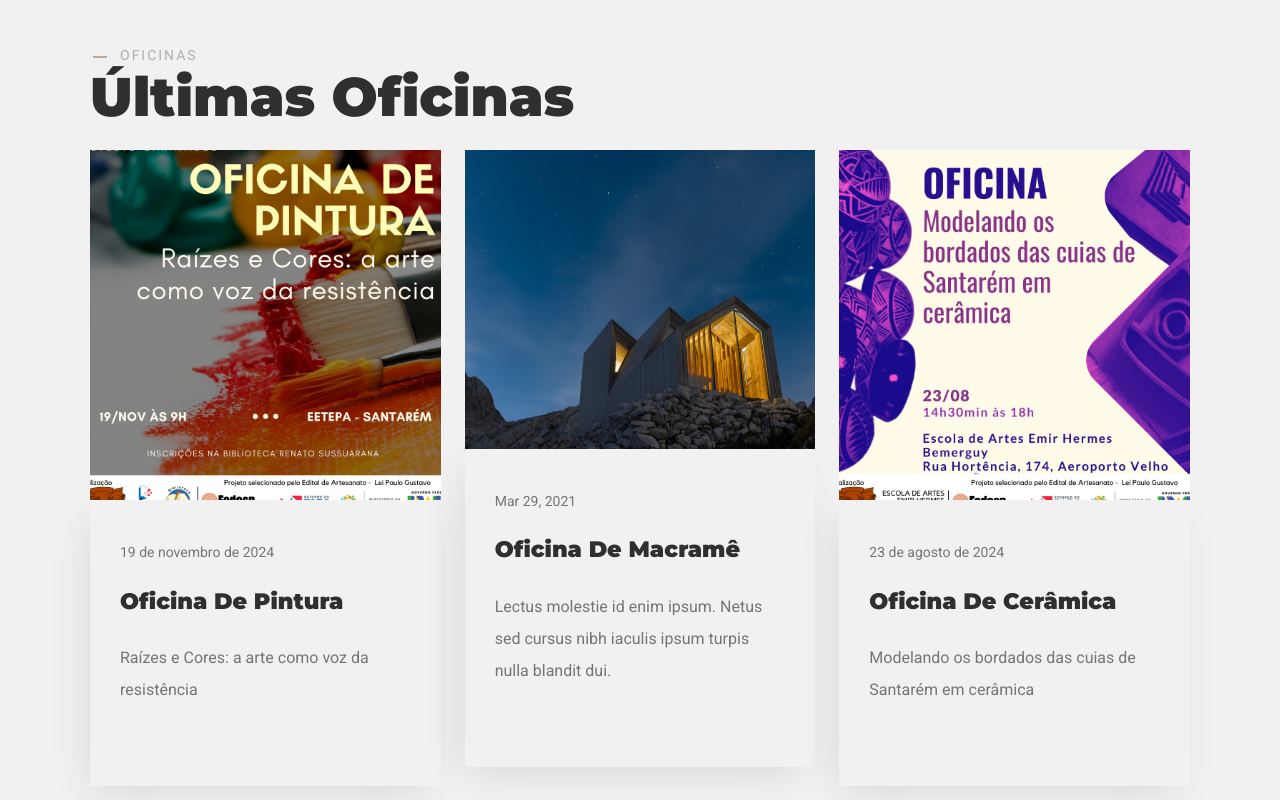
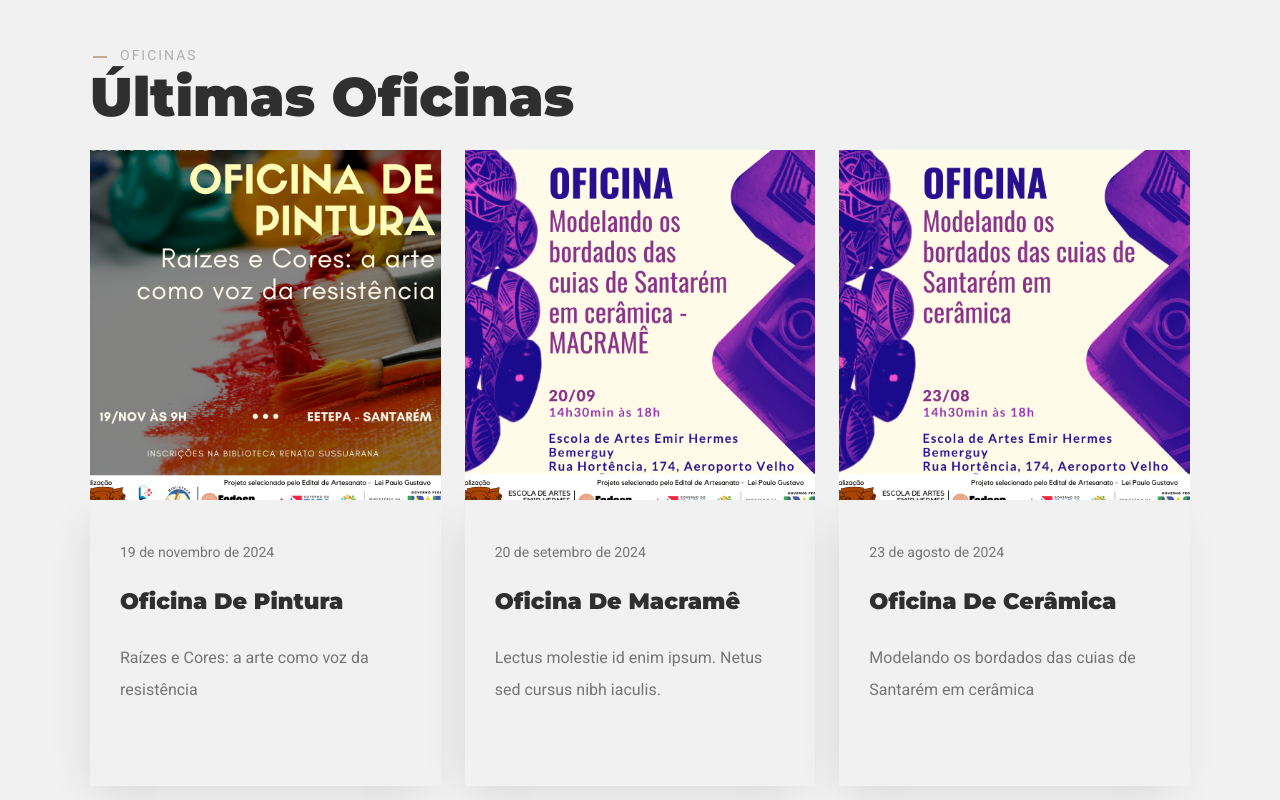
Before and after one commit to cariatides/cariatides-artesanato, a plain HTML site: page index.html in a window 1280 px wide. Shown: the part 3720-4520 px from the top of the page. Drawn offline with nearby package versions, Linux system fonts and the light colour scheme; files whose address does not match are found by name.

Commit message:
add section oficinas

```diff
--- a/index.html
+++ b/index.html
@@ -432,7 +432,7 @@
 
 									<figure>
 										<a href="#" class="image-hvr-effect">
-											<img src="images/postimg1.png" alt="post" class="post-image">
+											<img src="images/postimg1.png" alt="Oficina de Pintura" class="post-image">
 										</a>
 									</figure>
 
@@ -450,14 +450,13 @@
 								<article class="post-item">
 									<figure>
 										<a href="#" class="image-hvr-effect">
-											<img src="images/postimg2.jpg" alt="post" class="post-image">
+											<img src="images/postimg2.png" alt="Oficina de Macramê" class="post-image">
 										</a>
 									</figure>
 									<div class="post-content">
-										<div class="meta-date">Mar 29, 2021</div>
+										<div class="meta-date">20 de setembro de 2024</div>
 										<h3 class="post-title"><a href="#">Oficina de Macramê</a></h3>
-										<p>Lectus molestie id enim ipsum. Netus sed cursus nibh iaculis ipsum turpis
-											nulla blandit dui.</p>
+										<p>Lectus molestie id enim ipsum. Netus sed cursus nibh iaculis.</p>
 									</div>
 								</article>
 							</div>
@@ -466,7 +465,7 @@
 								<article class="post-item">
 									<figure>
 										<a href="#" class="image-hvr-effect">
-											<img src="images/postimg3.png" alt="post" class="post-image">
+											<img src="images/postimg3.png" alt="Oficina de Cerâmica" class="post-image">
 										</a>
 									</figure>
 									<div class="post-content">
```
Also changed, not shown: images/postimg2.jpg (deleted), images/postimg2.png (added).
